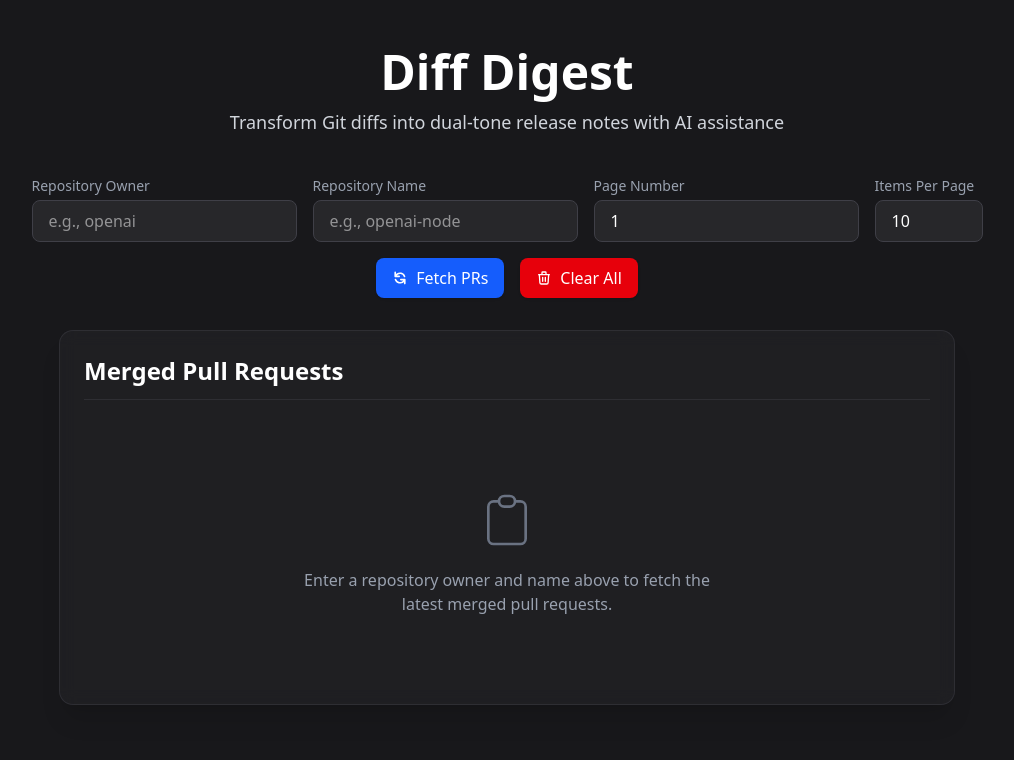
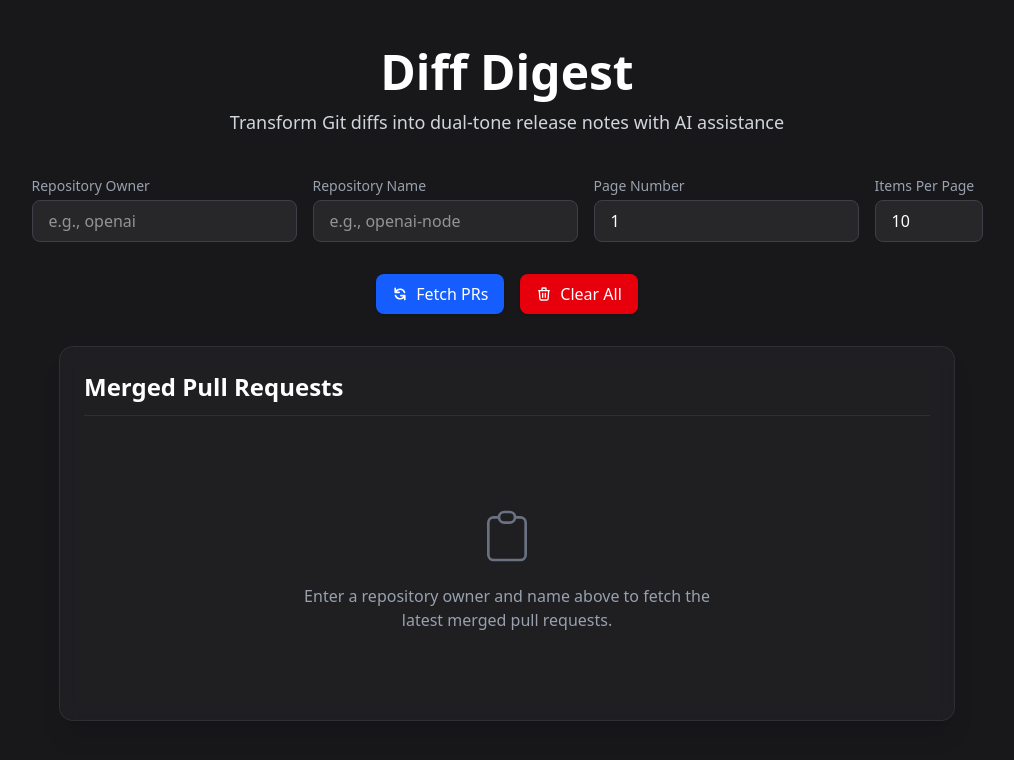
Before and after one commit to nicholaschen09/diff-digest, a Next.js app: page / in a window 1280 px wide. Shown: the top 760 px of the page, without its empty margins (133-1147 px from the left). Built offline with nearby package versions, Linux system fonts and the light colour scheme.

Commit message:
fix button spacing

```diff
--- a/src/app/page.tsx
+++ b/src/app/page.tsx
@@ -193,7 +193,7 @@
                 />
               </div>
             </div>
-            <div className="flex justify-center space-x-4">
+            <div className="flex justify-center space-x-4 mt-4">
               <button
                 onClick={handleFetchClick}
                 disabled={isLoading}
```
